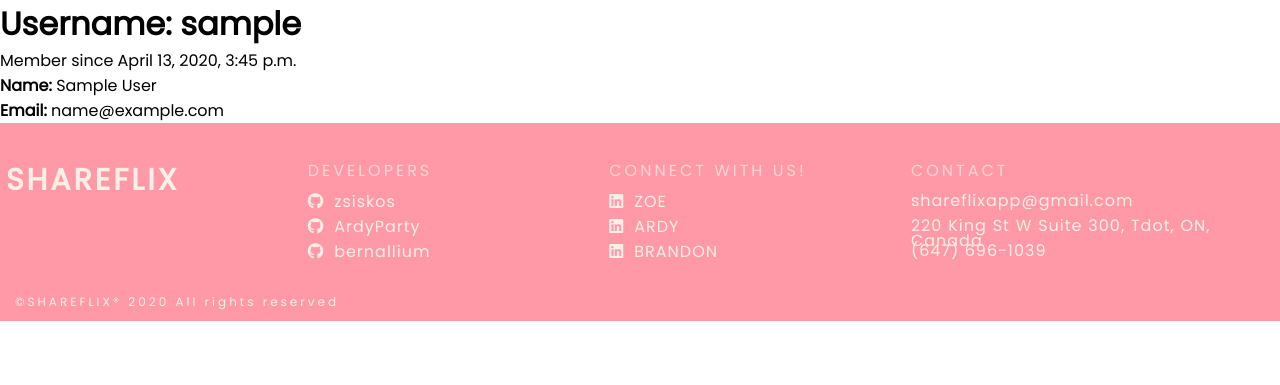
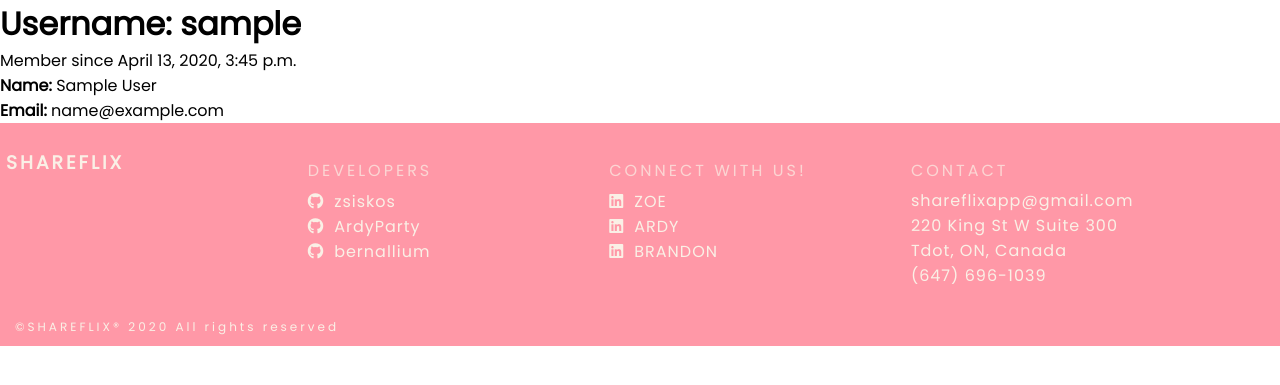
Before and after one commit to ArdyParty/ShareFlix, a Django app: page /user/1/ in a window 1280 px wide. Shown: the part 70-455 px from the top of the page. Run offline with Django 3.2, Linux system fonts and the light colour scheme; the visitor is signed in with stand-in values (Sample User, id 1); data comes from the database, SQL or seed files in the repository; some libraries are stand-ins or nearby versions.

Commit message:
format in footer on base html for address

```diff
--- a/shareflix/main_app/templates/base.html
+++ b/shareflix/main_app/templates/base.html
@@ -15,7 +15,8 @@
 <body>
   <nav>
     <div class="logo">
-      <h3> SHAREFLIX </h3>
+<!-- INLINE STYLE needed to remove decoation from a tag, need a tag to have HOME button -->
+      <a href="{% url 'home' %}" style="color:inherit; text-decoration: none"><h3> SHAREFLIX </h3></a>
     </div>
     <ul class="nav-links">
       <li>
@@ -49,7 +50,8 @@
     <div class="inner-footer">
       <div class="footer-details">
         <!-- **NEED A LOGO IF POSSIBLE <img src="">  -->
-        <h1>SHAREFLIX</h1>
+        <!-- INLINE STYLE needed to remove decoation from a tag, need a tag to have HOME button -->
+        <a href="{% url 'home' %}" style="color:inherit; text-decoration: none"><h3> SHAREFLIX </h3></a>
       </div>
       <div class="footer-details">
         <h2>DEVELOPERS</h2>
@@ -68,7 +70,8 @@
       <div class="footer-details">
         <h2>CONTACT</h2>
         <li>shareflixapp@gmail.com</li>
-        <li class="address'">220 King St W Suite 300, Tdot, ON, Canada</li>
+        <li class="address'">220 King St W Suite 300</li>
+        <li>Tdot, ON, Canada</li>
         <li class="phone">(647) 696-1039</li>
       </div>
     </div>
```
